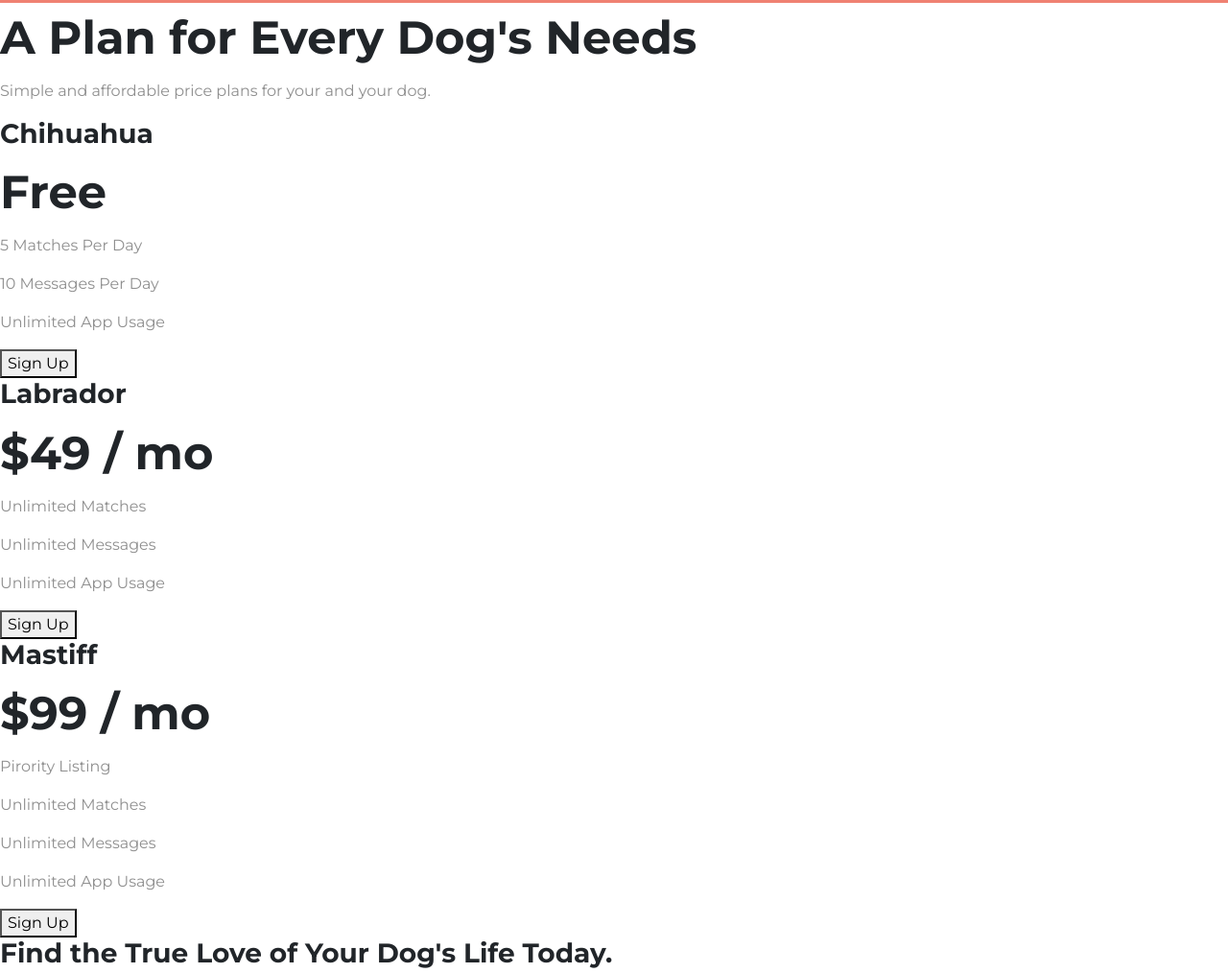
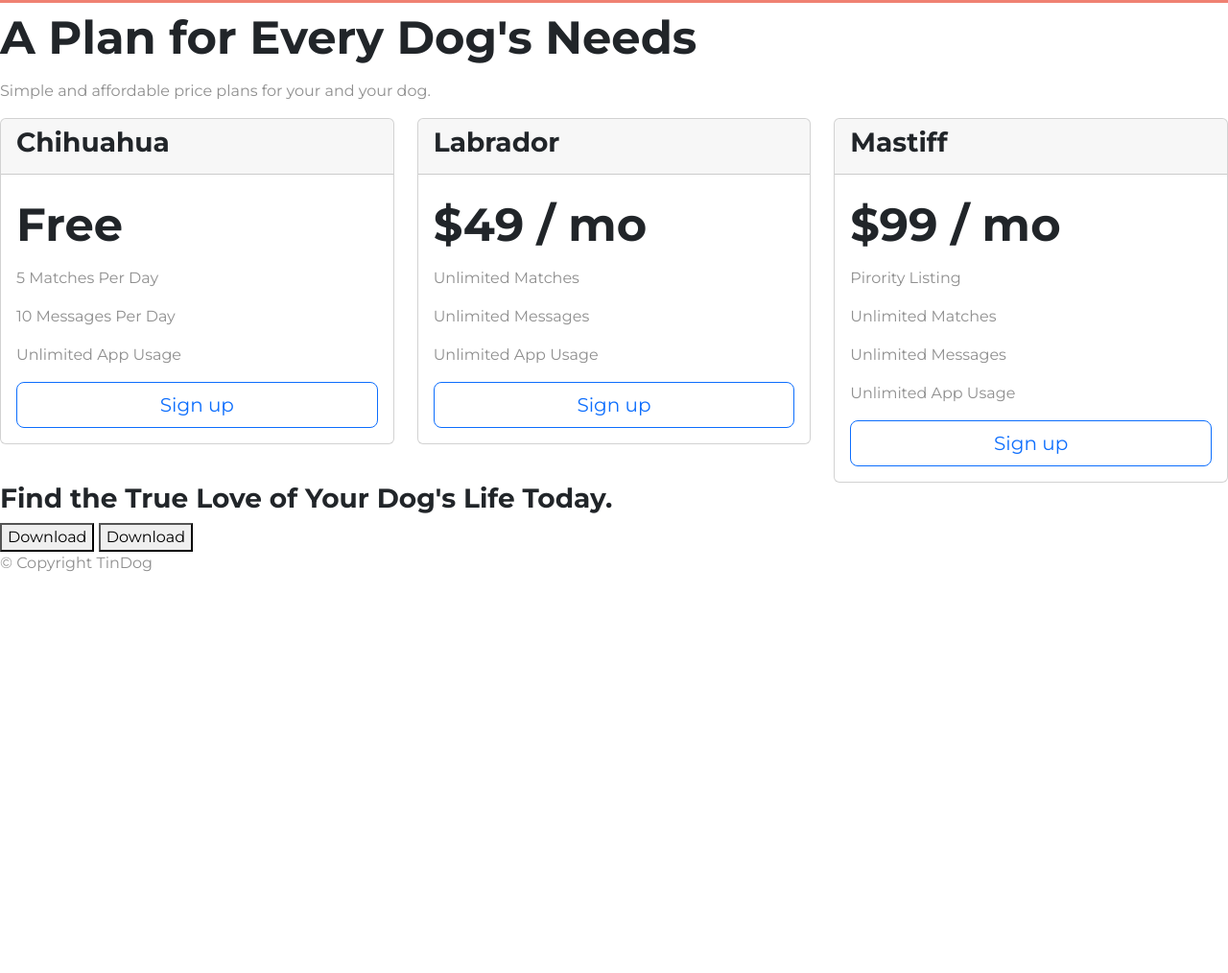
Before and after one commit to Harshul02/TinDog-Website, a plain HTML site: page index.html in a window 1280 px wide. Shown: the part 1960-2974 px from the top of the page at 96% size. After the commit the page ends 2575 px from the top, so only its background shows below. Drawn offline with nearby package versions, Linux system fonts and the light colour scheme.

Commit message:
Added Card design in Pricing

```diff
--- a/index.html
+++ b/index.html
@@ -139,31 +139,51 @@
     <h2>A Plan for Every Dog's Needs</h2>
     <p>Simple and affordable price plans for your and your dog.</p>
 
-
+<div class="row">
+  <div class="col-lg-4 col-md-6">
+    <div class="card">
+      <div class="card-header">
         <h3>Chihuahua</h3>
+      </div>
+      <div class="card-body">
         <h2>Free</h2>
         <p>5 Matches Per Day</p>
         <p>10 Messages Per Day</p>
         <p>Unlimited App Usage</p>
-    <button type="button">Sign Up</button>
-
-
+        <button type="button" class="w-100 btn btn-lg btn-outline-primary">Sign up</button>
+      </div>
+    </div>
+  </div>
+  <div class="col-lg-4 col-md-6">
+    <div class="card">
+      <div class="card-header">
         <h3>Labrador</h3>
+      </div>
+      <div class="card-body">
         <h2>$49 / mo</h2>
         <p>Unlimited Matches</p>
         <p>Unlimited Messages</p>
         <p>Unlimited App Usage</p>
-    <button type="button">Sign Up</button>
-
-
+        <button type="button" class="w-100 btn btn-lg btn-outline-primary">Sign up</button>
+      </div>
+    </div>
+  </div>
+  <div class="col-lg-4">
+    <div class="card">
+      <div class="card-header">
         <h3>Mastiff</h3>
+      </div>
+      <div class="card-body">
         <h2>$99 / mo</h2>
         <p>Pirority Listing</p>
         <p>Unlimited Matches</p>
         <p>Unlimited Messages</p>
         <p>Unlimited App Usage</p>
-    <button type="button">Sign Up</button>
-
+        <button type="button" class="w-100 btn btn-lg btn-outline-primary">Sign up</button>
+      </div>
+    </div>
+  </div>
+</div>
   </section>
 
 
```
Lines whose indentation alone changed are shown as unchanged.
